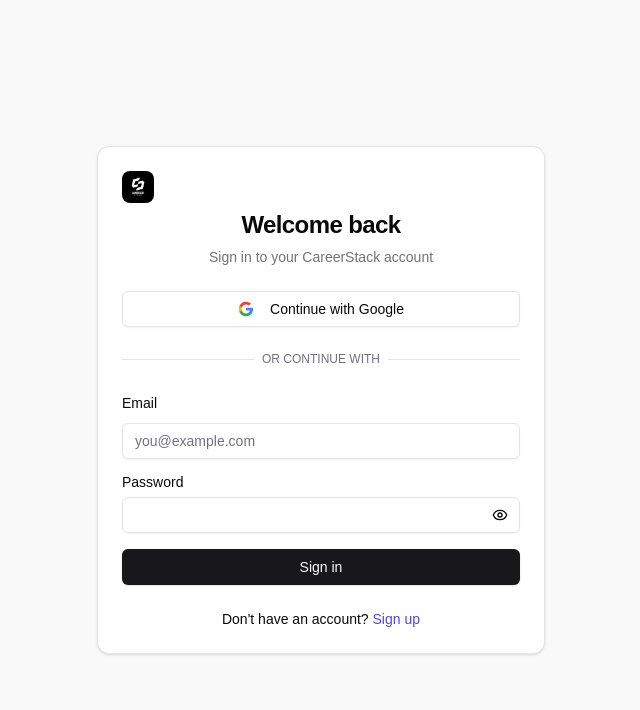
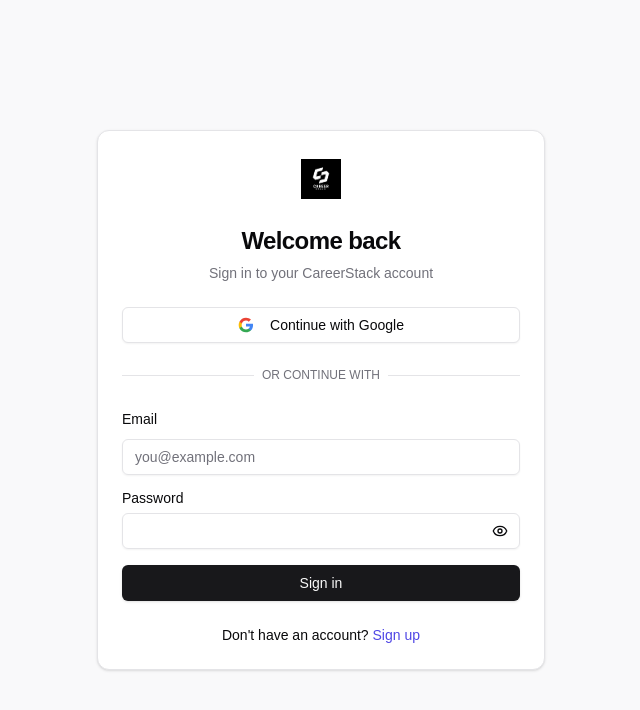
Before and after one commit to ashish0082018/careerStack, a Next.js app: page /signin in a window 1280 px wide. Shown: the top 710 px of the page, without its empty margins (319-959 px from the left). Built offline with nearby package versions, Linux system fonts and the light colour scheme.

Commit message:
fix-logo

```diff
--- a/src/app/(auth)/signin/Signin.tsx
+++ b/src/app/(auth)/signin/Signin.tsx
@@ -43,8 +43,7 @@
     <div className="min-h-screen flex items-center justify-center bg-muted/50 px-4">
       <Card className="w-full max-w-md">
         <CardHeader className="text-center">
-          <div className="w-8 h-8 rounded-lg flex items-center justify-center overflow-hidden">
-
+          <div className="w-12 h-12 overflow-hidden  rounded-lg flex items-center justify-center mx-auto mb-4">
              <Image
                src="/cs-logo.jpg"
                alt="CareerStack Logo"
@@ -52,7 +51,6 @@
                height={40}
                priority
              />
-
           </div>
           <CardTitle className="text-2xl">Welcome back</CardTitle>
           <CardDescription>
--- a/src/app/(auth)/signup/Signup.tsx
+++ b/src/app/(auth)/signup/Signup.tsx
@@ -59,8 +59,7 @@
     <div className="min-h-screen flex items-center justify-center bg-muted/50 px-4">
       <Card className="w-full max-w-md">
         <CardHeader className="text-center">
-          <div className="w-8 h-8 rounded-lg flex items-center justify-center overflow-hidden">
-
+          <div className="w-12 h-12 overflow-hidden  rounded-lg flex items-center justify-center mx-auto mb-4">
              <Image
                src="/cs-logo.jpg"
                alt="CareerStack Logo"
@@ -68,7 +67,6 @@
                height={40}
                priority
              />
-
           </div>
           <CardTitle className="text-2xl">Create your account</CardTitle>
           <CardDescription>
```
Lines whose indentation alone changed are shown as unchanged.
